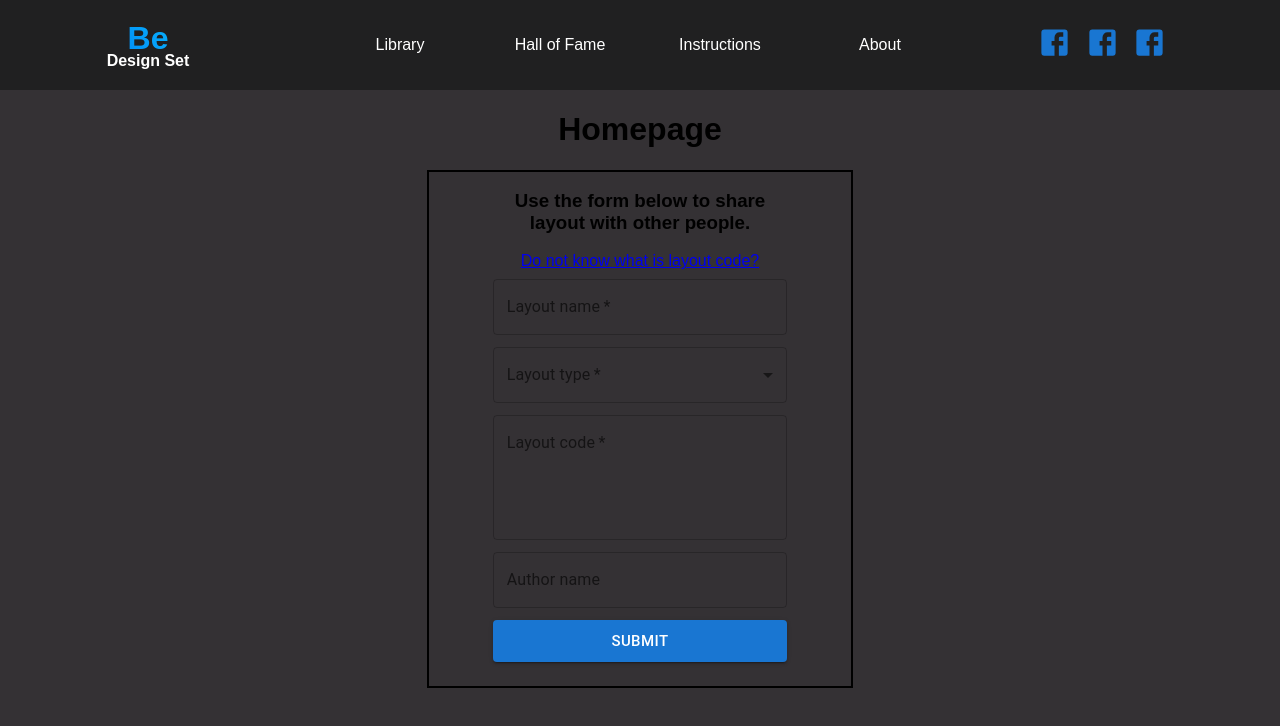
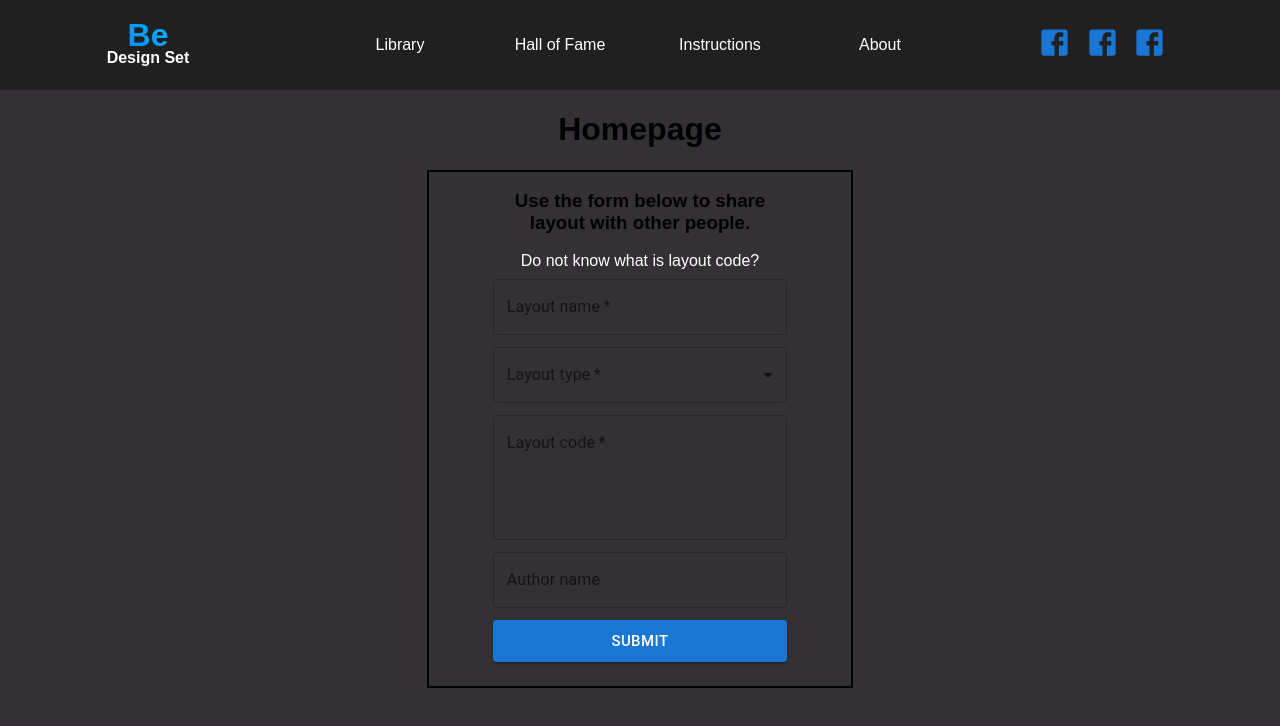
Before and after one commit to WilczekCK/bethemedesignset_react_express, a React (Create React App) app in the folder frontend/: page / in a window 1280 px wide. Shown: the top 726 px of the page. Built offline with nearby package versions, Linux system fonts and the light colour scheme; a web font is replaced by a local one.

Commit message:
made the code less complex bcuz of DRY css

```diff
--- a/frontend/src/App.css
+++ b/frontend/src/App.css
@@ -23,3 +23,18 @@ html body{
 .App {
   text-align: center;
 }
+
+a{
+  text-align: center;
+  color: white;
+  text-decoration: none;
+  background: transparent;
+  box-shadow: none;
+}
+
+a:hover {
+  background-clip: text !important;
+  -webkit-text-fill-color: transparent !important;
+  background-image: var(--gradientBe) !important;
+  transition: all .3s ease-in-out !important;
+}
--- a/frontend/src/App.js
+++ b/frontend/src/App.js
@@ -1,7 +1,6 @@
 import logo from './logo.svg';
 import './assets/css/normalize.css';
 import './App.css';
-
 import Router from './routes/index'
 
 function App() {
--- a/frontend/src/components/Header/MenuHamburger.js
+++ b/frontend/src/components/Header/MenuHamburger.js
@@ -8,12 +8,9 @@ import Menu from '@mui/material/Menu';
 import Button from '@mui/material/Button';
 
 const ItemMobile = styled(Paper)(({ }) => ({
-    textAlign: 'center',
     color: 'black',
-    textDecoration: 'none',
-    backgroundColor: 'transparent',
-    boxShadow: 'none',
     padding: '10px 20px',
+    boxShadow: 'unset',
     '&:hover': {
         backgroundClip: 'text',
         WebkitTextFillColor: 'transparent',
@@ -45,19 +42,30 @@ function Render(){
             >
                 <MenuIcon />
             </Button>
+
             <Menu
-            id="hamburger-menu"
-            anchorEl={anchorEl}
-            open={open}
-            onClose={handleClose}
+                id="hamburger-menu" anchorEl={anchorEl}
+                open={open} onClose={handleClose}
                 MenuListProps={{
                     'aria-labelledby': 'hamburger-menu-button',
                 }}
             >
-            <Link style={{textDecoration: 'none'}} to="/library"  onClick={handleClose}><ItemMobile>Library</ItemMobile></Link>
-            <Link style={{textDecoration: 'none'}} to="/halloffame" onClick={handleClose}><ItemMobile>Hall of Fame</ItemMobile></Link>
-            <Link style={{textDecoration: 'none'}} to="/instructions"  onClick={handleClose}><ItemMobile>Instructions</ItemMobile></Link>
-            <Link style={{textDecoration: 'none'}} to="/about" onClick={handleClose}><ItemMobile>About</ItemMobile></Link>
+
+            <Link to="/library"  onClick={handleClose}>
+                <ItemMobile>Library</ItemMobile>
+            </Link>
+
+            <Link to="/halloffame" onClick={handleClose}>
+                <ItemMobile>Hall of Fame</ItemMobile>
+            </Link>
+
+            <Link to="/instructions"  onClick={handleClose}>
+                <ItemMobile>Instructions</ItemMobile>
+            </Link>
+
+            <Link to="/about" onClick={handleClose}>
+                <ItemMobile>About</ItemMobile>
+            </Link>
         </Menu>
     </Grid2>
     );
--- a/frontend/src/components/Header/MenuRegular.js
+++ b/frontend/src/components/Header/MenuRegular.js
@@ -5,19 +5,7 @@ import { Link } from "react-router-dom";
 import FacebookIcon from '@mui/icons-material/Facebook';
 
 const Item = styled(Paper)(({ }) => ({
-    textAlign: 'center',
-    color: 'white',
-    textDecoration: 'none',
-    backgroundColor: 'transparent',
-    boxShadow: 'none',
-    '&:hover': {
-      backgroundClip: 'text',
-      WebkitTextFillColor: 'transparent',
-      backgroundImage: 'var(--gradientBe)',
-      boxShadow: 'none',
-      textAlign: 'center',
-      transition: 'all .3s ease-in-out'
-    }
+
   }));
 
 
@@ -27,25 +15,25 @@ function Render(){
             <Grid2 container md={9} justifyContent="center" alignContent="center">
                 <Grid2 xs={3} md={3}>
                     <Link to="/library" style={{textDecoration: 'none'}}>
-                        <Item>Library</Item>
+                        Library
                     </Link>
                 </Grid2>
 
                 <Grid2 xs={3} md={3}>
                     <Link to="/halloffame" style={{textDecoration: 'none'}}>
-                        <Item>Hall of Fame</Item>
+                        Hall of Fame
                     </Link>
                 </Grid2>
 
                 <Grid2 xs={3} md={3}>
                     <Link to="/instructions" style={{textDecoration: 'none'}}>
-                        <Item>Instructions</Item>
+                       Instructions
                     </Link>
                 </Grid2>
 
                 <Grid2 xs={3} md={3}>
                     <Link to="/about" style={{textDecoration: 'none'}}>
-                        <Item>About</Item>
+                        About
                     </Link>
                 </Grid2>
             </Grid2>
--- a/frontend/src/components/Header/index.js
+++ b/frontend/src/components/Header/index.js
@@ -16,24 +16,9 @@ const Logo = styled(Paper)(({ }) => ({
     boxShadow: 'none',
     fontWeight: 700,
     fontSize:'32px',
-    textAlign: 'center'
+    textAlign: 'center',
+    marginBottom:'-5px'
 }));
-
-const Item = styled(Paper)(({ }) => ({
-    textAlign: 'center',
-    color: 'white',
-    textDecoration: 'none',
-    backgroundColor: 'transparent',
-    boxShadow: 'none',
-    '&:hover': {
-      backgroundClip: 'text',
-      WebkitTextFillColor: 'transparent',
-      backgroundImage: 'var(--gradientBe)',
-      boxShadow: 'none',
-      textAlign: 'center',
-      transition: 'all .3s ease-in-out'
-    }
-  }));
 
 function setDeviceOnResize(props) {
     const debounceFn = debounce(() => {
@@ -50,15 +35,12 @@ function NavBar(){
     const [device, setDevice] = useState(devicesAvailable.actualDeviceName); // for DeviceSelectedButtons
     setDeviceOnResize({device, setDevice});
 
-
     return (
         <Grid2 container backgroundColor="var(--backgroundDarkerGrey)" minHeight={90} md={12} display="flex" alignContent="center">
             <Grid2 container md={2} lg={2} xs={4} mdOffset={1} xsOffset={1} >
-                <Link to="/" style={{fontWeight: 700, textDecoration: 'none'}}>
+                <Link to="/" style={{fontWeight: 700, marginTop:'-5px'}}>
                     <Logo>Be</Logo>
-                    <Item style={{marginTop: '-5px'}}>
-                        Design Set
-                    </Item>
+                    Design Set
                 </Link>
             </Grid2>
 
```
Lines whose indentation alone changed are shown as unchanged.
